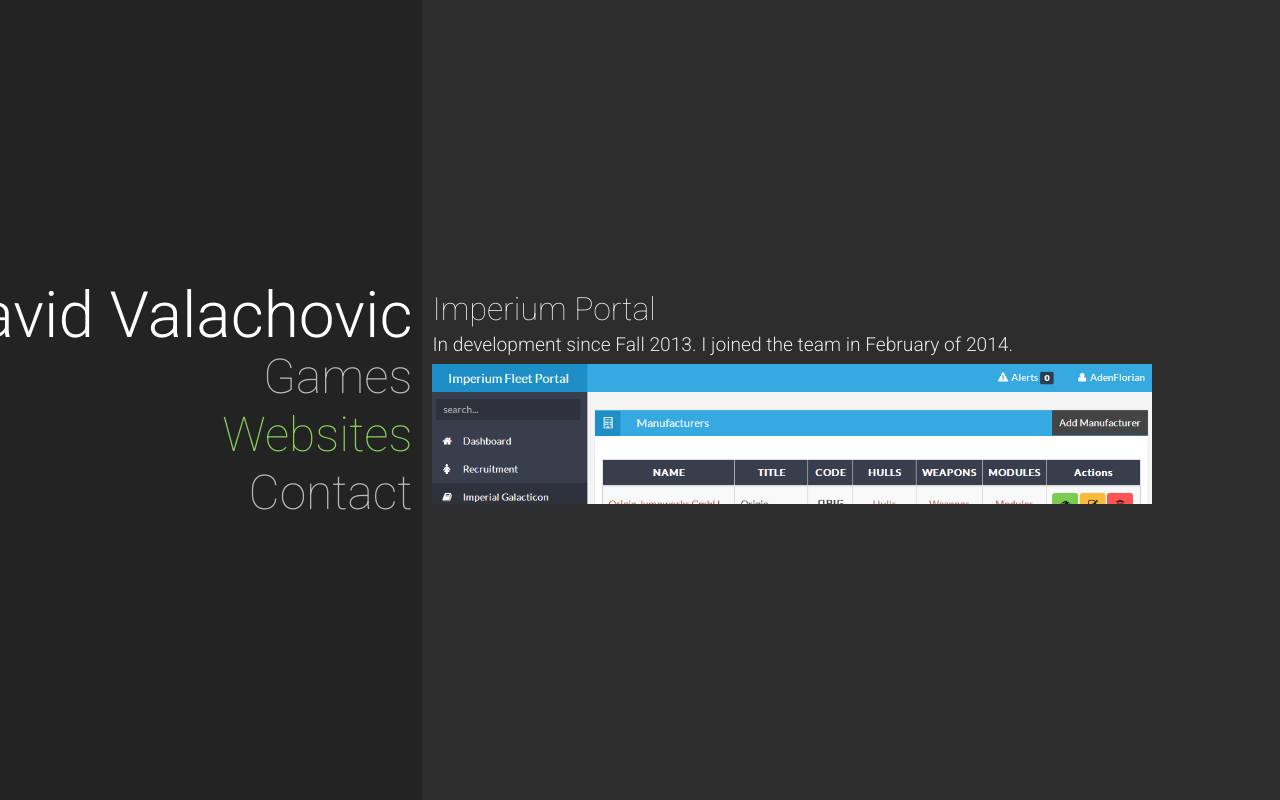
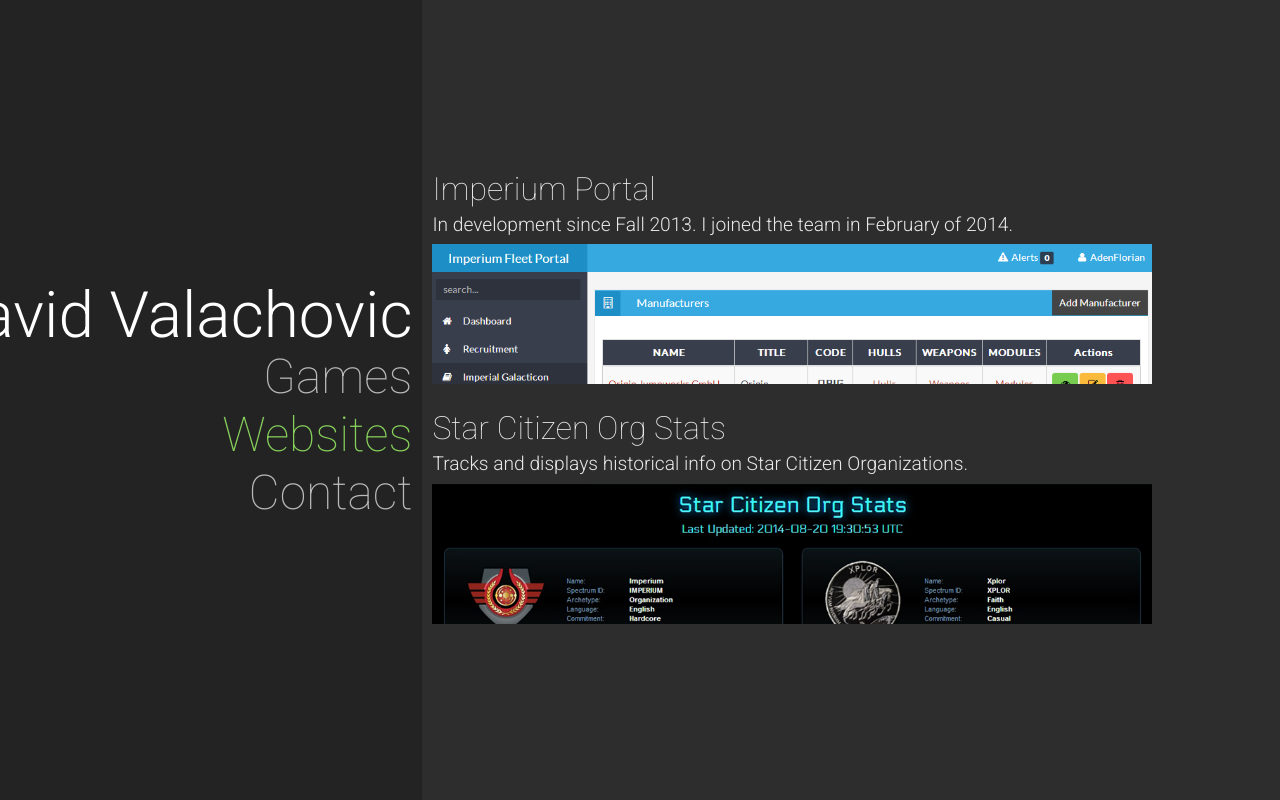
Before and after one commit to adenflorian/adenflorian.com, a PHP site: page / in a window 1280 px wide, after a click on "Websites". Run offline with PHP 8.4, Linux system fonts and the light colour scheme; some libraries are stand-ins or nearby versions.

Commit message:
added scorgstats to websites page

```diff
--- a/websites.php
+++ b/websites.php
@@ -10,4 +10,12 @@ Author: David "AdenFlorian" Valachovic
 		<img class="banner" src="img/imperiumportal.png" alt="Imperium Portal screenshot"/>
 	</a>
 
+	<div class="vert-space-25"></div>
+
+	<h1>Star Citizen Org Stats</h1>
+	<p>Tracks and displays historical info on Star Citizen Organizations.</p>
+	<a href="http://SCOrgStats.com/" target="_blank">
+		<img class="banner" src="img/scorgstats.png" alt="Star Citizen Org Stats screenshot"/>
+	</a>
+
 </div>
```
Also changed, not shown: img/scorgstats.png (added).
